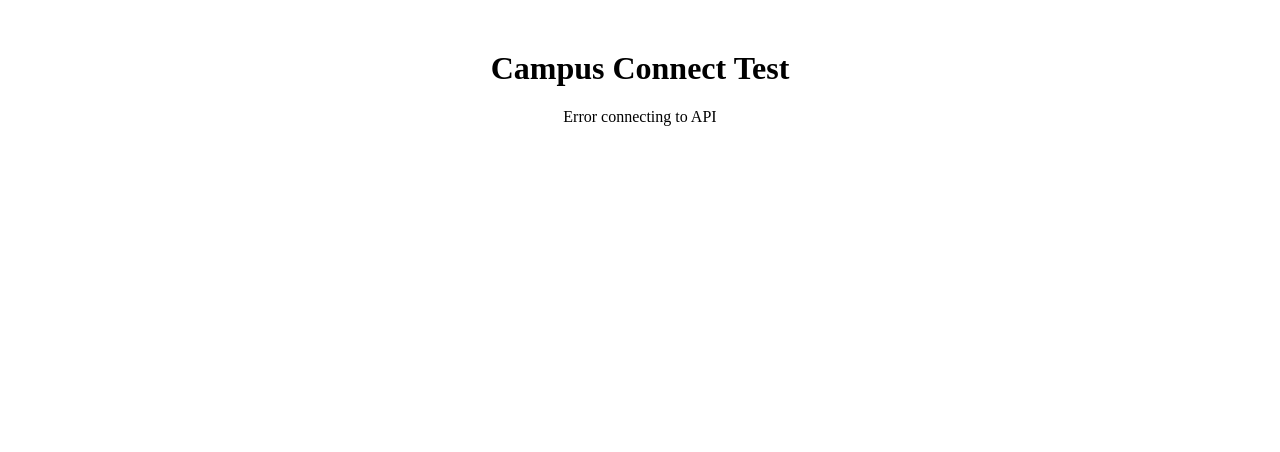
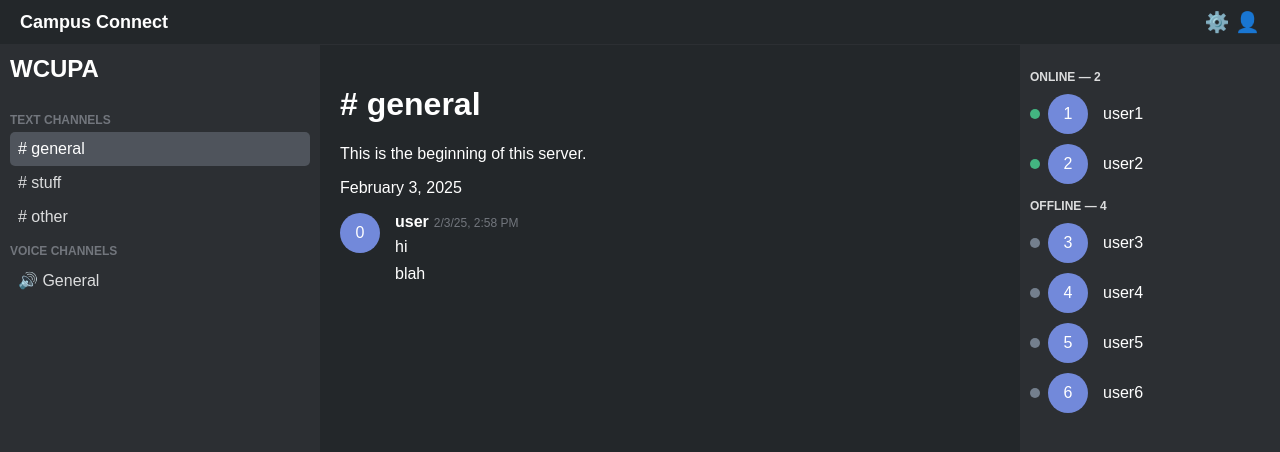
Before and after one commit to TylerGeiger513/Kubernetes, a React (Create React App) app in the folder frontend/: page / in a window 1280 px wide. Shown: the top 452 px of the page. Built offline with nearby package versions, Linux system fonts and the light colour scheme; no server answers.

Commit message:
server ui

```diff
--- a/frontend/src/App.js
+++ b/frontend/src/App.js
@@ -1,5 +1,6 @@
 // frontend/src/App.js
 import React, { useEffect, useState } from 'react';
+import ServerUI from './components/ServerUI.jsx';
 
 function App() {
   const [testMessage, setTestMessage] = useState('Loading...');
@@ -12,9 +13,8 @@ function App() {
   }, []);
 
   return (
-    <div style={{ textAlign: 'center', marginTop: '50px' }}>
-      <h1>Campus Connect Test</h1>
-      <p>{testMessage}</p>
+    <div className="App">
+      <ServerUI />
     </div>
   );
 }
--- /dev/null
+++ b/frontend/src/components/ServerUI.css
@@ -0,0 +1,204 @@
+body {
+    background-color: #23272A;
+    color: white;
+    font-family: Arial, sans-serif;
+    margin: 0;
+    padding: 0;
+    display: flex;
+    flex-direction: column;
+    height: 100vh;
+    overflow: hidden;
+}
+
+.top-bar {
+    display: flex;
+    justify-content: space-between;
+    align-items: center;
+    background-color: #23272A;
+    padding: 10px 20px;
+    border-bottom: 1px solid #2C2F33;
+}
+
+.server-info {
+    font-size: 18px;
+    font-weight: bold;
+}
+
+.search-bar {
+    padding: 5px 10px;
+    background-color: #2C2F33;
+    border: none;
+    color: white;
+    border-radius: 3px;
+    width: 200px;
+}
+
+.icons {
+    font-size: 20px;
+    display: flex;
+    gap: 15px;
+}
+
+.main-container {
+    display: flex;
+    flex: 1;
+    overflow: hidden;
+    height: calc(100vh - 50px);
+}
+
+.left-sidebar {
+    width: 25%;
+    background-color: #2C2F33;
+    padding: 10px;
+    display: flex;
+    flex-direction: column;
+    overflow-y: auto;
+    height: 100%;
+}
+
+.central-area {
+    width: 55%;
+    background-color: #23272A;
+    padding: 20px;
+    overflow-y: auto;
+    height: 100%;
+}
+
+.right-sidebar {
+    width: 20%;
+    background-color: #2C2F33;
+    padding: 10px;
+    overflow-y: auto;
+    height: 100%;
+}
+
+.server-header {
+    font-size: 24px;
+    font-weight: bold;
+    margin-bottom: 20px;
+}
+
+.channel-list, .user-list {
+    list-style: none;
+    padding: 0;
+    margin: 0;
+}
+
+.channel {
+    padding: 8px;
+    cursor: pointer;
+    color: #DCDDDE;
+}
+
+.channel.selected {
+    background-color: #4F545C;
+    border-radius: 5px;
+    color: white;
+}
+
+.channel-header {
+    color: #72767D;
+    font-size: 12px;
+    font-weight: bold;
+    margin: 10px 0 5px;
+    text-transform: uppercase;
+}
+
+.user-icon {
+    display: inline-block;
+    width: 30px;
+    height: 30px;
+    border-radius: 50%;
+    background-color: #7289DA;
+    text-align: center;
+    line-height: 30px;
+    margin: 5px;
+    position: relative;
+}
+
+.notification-badge {
+    position: absolute;
+    top: -5px;
+    right: -5px;
+    background-color: #F04747;
+    border-radius: 50%;
+    width: 15px;
+    height: 15px;
+    font-size: 10px;
+    line-height: 15px;
+    text-align: center;
+}
+
+.message {
+    display: flex;
+    margin-bottom: 20px;
+}
+
+.avatar {
+    width: 40px;
+    height: 40px;
+    border-radius: 50%;
+    background-color: #7289DA;
+    text-align: center;
+    line-height: 40px;
+    margin-right: 15px;
+    flex-shrink: 0;
+}
+
+.message-content {
+    flex: 1;
+}
+
+.username {
+    font-weight: bold;
+    margin-right: 5px;
+}
+
+.timestamp {
+    color: #72767D;
+    font-size: 12px;
+}
+
+.message-content p {
+    margin: 5px 0;
+    line-height: 1.4;
+}
+
+.permission-notice {
+    background-color: #2C2F33;
+    padding: 10px;
+    text-align: center;
+    color: #72767D;
+    font-size: 14px;
+    border-radius: 5px;
+    margin-top: 20px;
+}
+
+.user {
+    display: flex;
+    align-items: center;
+    margin-bottom: 10px;
+}
+
+.status-dot {
+    width: 10px;
+    height: 10px;
+    border-radius: 50%;
+    margin-right: 8px;
+    flex-shrink: 0;
+}
+
+.online {
+    background-color: #43B581;
+}
+
+.offline {
+    background-color: #747F8D;
+}
+
+h3 {
+    font-size: 12px;
+    color: #DCDDDE;
+    margin: 15px 0 10px;
+    text-transform: uppercase;
+}
--- /dev/null
+++ b/frontend/src/components/ServerUI.jsx
@@ -0,0 +1,92 @@
+import React from 'react';
+import './ServerUI.css';
+
+const ServerUI = () => {
+  return (
+    <div className="app-container">
+      <TopBar />
+      <MainContainer />
+    </div>
+  );
+};
+
+const TopBar = () => (
+  <div className="top-bar">
+    <div className="server-info">Campus Connect</div>
+    <div className="icons">⚙️   👤</div>
+  </div>
+);
+
+const MainContainer = () => (
+  <div className="main-container">
+    <LeftSidebar />
+    <CentralArea />
+    <RightSidebar />
+  </div>
+);
+
+const LeftSidebar = () => (
+  <div className="left-sidebar">
+    <div className="server-header">WCUPA</div>
+
+    <div className="channel-header">TEXT CHANNELS</div>
+    <ul className="channel-list">
+      <li className="channel selected"># general</li>
+      <li className="channel"># stuff</li>
+      <li className="channel"># other</li>
+    </ul>
+
+    <div className="channel-header">VOICE CHANNELS</div>
+    <ul className="channel-list">
+      <li className="channel">🔊 General</li>
+    </ul>
+  </div>
+);
+
+const CentralArea = () => (
+  <div className="central-area">
+    <header>
+      <h1 className="header-title"># general</h1>
+      <p className="header-subtitle">This is the beginning of this server.</p>
+      <p className="header-timestamp">February 3, 2025</p>
+    </header>
+
+    <div className="message">
+      <div className="avatar">0</div>
+      <div className="message-content">
+        <span className="username">user</span>
+        <span className="timestamp">2/3/25, 2:58 PM</span>
+        <p>hi</p>
+        <p>blah</p>
+      </div>
+    </div>
+  </div>
+);
+
+const RightSidebar = () => (
+  <div className="right-sidebar">
+    <h3>ONLINE — 2</h3>
+    <div className="user-list">
+      <User name="user1" status="online" />
+      <User name="user2" status="online" />
+    </div>
+
+    <h3>OFFLINE — 4</h3>
+    <div className="user-list">
+      <User name="user3" status="offline" />
+      <User name="user4" status="offline" />
+      <User name="user5" status="offline" />
+      <User name="user6" status="offline" />
+    </div>
+  </div>
+);
+
+const User = ({ name, status }) => (
+  <div className="user">
+    <div className={`status-dot ${status}`} />
+    <div className="avatar">{name.slice(-1)}</div>
+    <span>{name}</span>
+  </div>
+);
+
+export default ServerUI;
```
